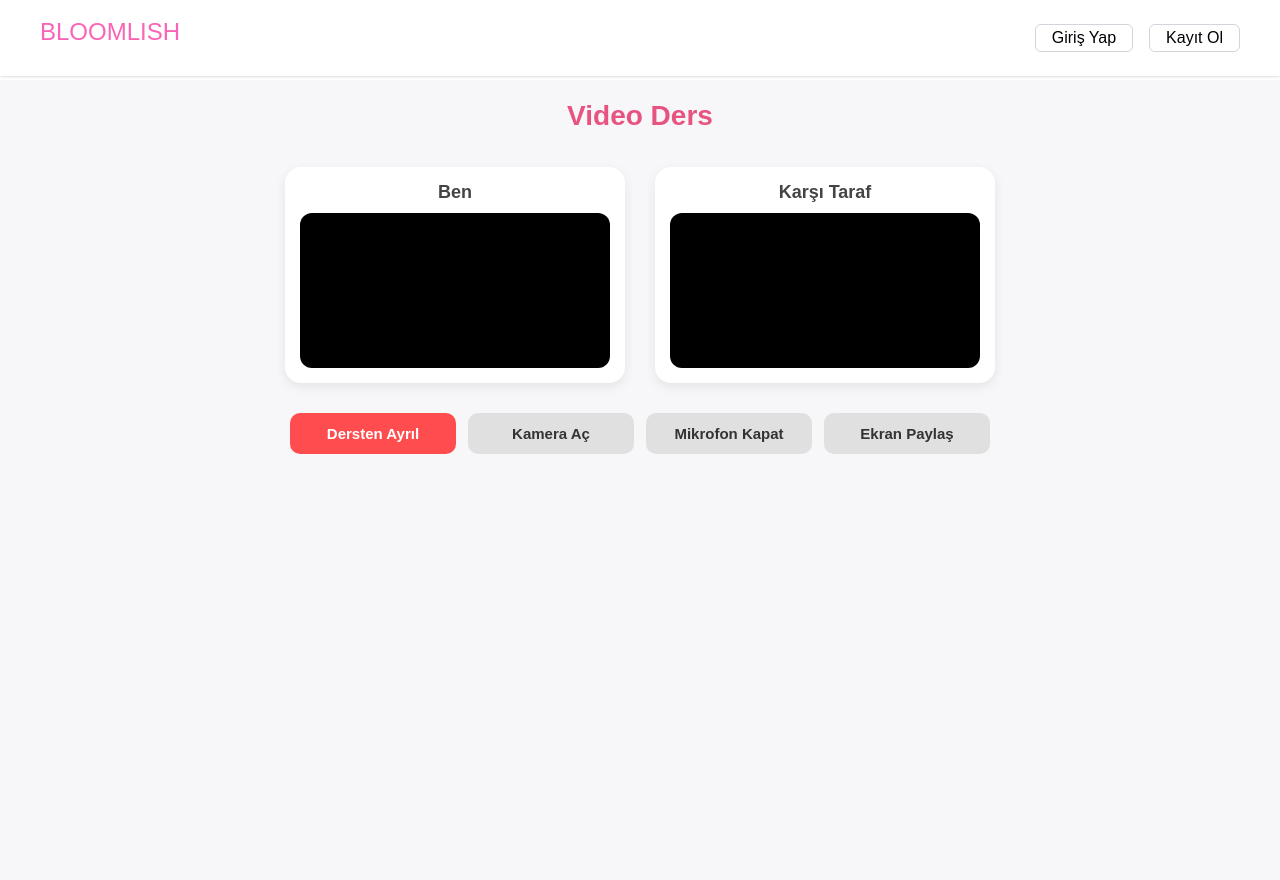
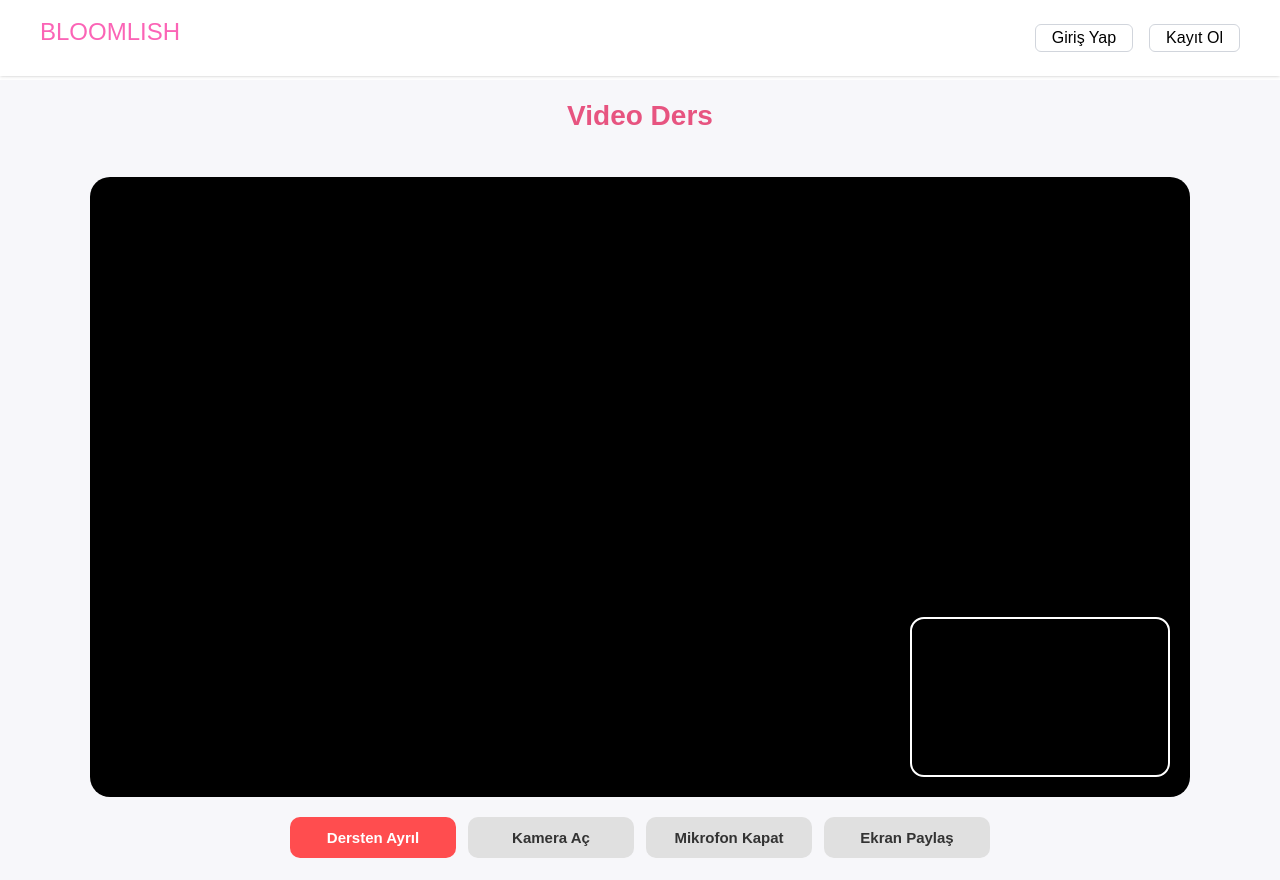
Before and after one commit to zeynepccn/bloomlish_frontend, a React (Vite) app in the folder bloomlish/: page /lesson/1 in a window 1280 px wide. Built offline with nearby package versions, Linux system fonts and the light colour scheme; no server answers.

Commit message:
görüntü düzeltildi

```diff
--- a/bloomlish/src/pages/VideoLessonPage.jsx
+++ b/bloomlish/src/pages/VideoLessonPage.jsx
@@ -506,88 +506,53 @@ const VideoLessonPage = () => {
             {/* VİDEO ALANI */}
             <div
                 style={{
-                    display: "flex",
-                    gap: "30px",
-                    marginTop: "10px",
-                    flexWrap: "wrap",
-                    justifyContent: "center",
+                    position: "relative",
+                    width: "100%",
+                    maxWidth: "1100px",
+                    height: "620px",
+                    marginTop: "20px",
+                    backgroundColor: "#000",
+                    borderRadius: "20px",
+                    overflow: "hidden",
                 }}
             >
+                {/* KARŞI TARAF */}
+                <video
+                    ref={remoteVideoRef}
+                    autoPlay
+                    playsInline
+                    style={{
+                        width: "100%",
+                        height: "100%",
+                        objectFit: "cover",
+                        backgroundColor: "#000",
+                    }}
+                />
+
                 {/* BEN */}
-                <div
-                    style={{
-                        background: "white",
-                        padding: "15px",
-                        borderRadius: "16px",
-                        boxShadow: "0 4px 12px rgba(0,0,0,0.08)",
-                        width: "340px",
-                    }}
-                >
-                    <h3
-                        style={{
-                            textAlign: "center",
-                            marginBottom: "10px",
-                            color: "#444",
-                            fontSize: "18px",
-                            fontWeight: "600",
-                        }}
-                    >
-                        Ben
-                    </h3>
                 <video
                     ref={localVideoRef}
                     autoPlay
                     playsInline
                     muted
                     style={{
-                            width: "100%",
-                            height: "auto",
-                            borderRadius: "12px",
+                        position: "absolute",
+                        bottom: "20px",
+                        right: "20px",
+                        width: "260px",
+                        height: "160px",
+                        objectFit: "cover",
+                        borderRadius: "14px",
+                        border: "2px solid white",
                         backgroundColor: "#000",
                     }}
                 />
             </div>
 
-                {/* KARŞI TARAF */}
+            {/* BUTONLAR (VIDEO ALTINDA) */}
             <div
                 style={{
-                        background: "white",
-                        padding: "15px",
-                        borderRadius: "16px",
-                        boxShadow: "0 4px 12px rgba(0,0,0,0.08)",
-                        width: "340px",
-                    }}
-                >
-                    <h3
-                        style={{
-                            textAlign: "center",
-                            marginBottom: "10px",
-                            color: "#444",
-                            fontSize: "18px",
-                            fontWeight: "600",
-                        }}
-                    >
-                        Karşı Taraf
-                    </h3>
-
-                    <video
-                        ref={remoteVideoRef}
-                        autoPlay
-                        playsInline
-                        style={{
-                            width: "100%",
-                            height: "auto",
-                            borderRadius: "12px",
-                            backgroundColor: "#000",
-                        }}
-                    />
-                </div>
-            </div>
-
-            {/* BUTONLAR */}
-            <div
-                style={{
-                    marginTop: "30px",
+                    marginTop: "20px",
                     display: "grid",
                     gap: "12px",
                     gridTemplateColumns: "repeat(auto-fit, minmax(160px, 1fr))",
@@ -595,19 +560,11 @@ const VideoLessonPage = () => {
                     maxWidth: "700px",
                 }}
             >
-
-
-                <button
-                    onClick={leaveCall}
-                    style={buttonStyleDanger}
-                >
+                <button onClick={leaveCall} style={buttonStyleDanger}>
                     Dersten Ayrıl
                 </button>
 
-                <button
-                    onClick={toggleCamera}
-                    style={buttonStyleSecondary}
-                >
+                <button onClick={toggleCamera} style={buttonStyleSecondary}>
                     {isCameraOn ? "Kamera Kapat" : "Kamera Aç"}
                 </button>
 
@@ -615,16 +572,12 @@ const VideoLessonPage = () => {
                     {isMicOn ? "Mikrofon Kapat" : "Mikrofon Aç"}
                 </button>
 
-
-                <button
-                    onClick={startScreenShare}
-                    style={buttonStyleSecondary}
-                >
+                <button onClick={startScreenShare} style={buttonStyleSecondary}>
                     Ekran Paylaş
                 </button>
             </div>
 
-            {/* HATA MESAJI */}
+            {/* HATA MESAJI (VIDEO ALTINDA) */}
             {error && (
                 <p style={{ color: "red", marginTop: "15px", fontWeight: 600 }}>
                     {error}
```
Lines whose indentation alone changed are shown as unchanged.
